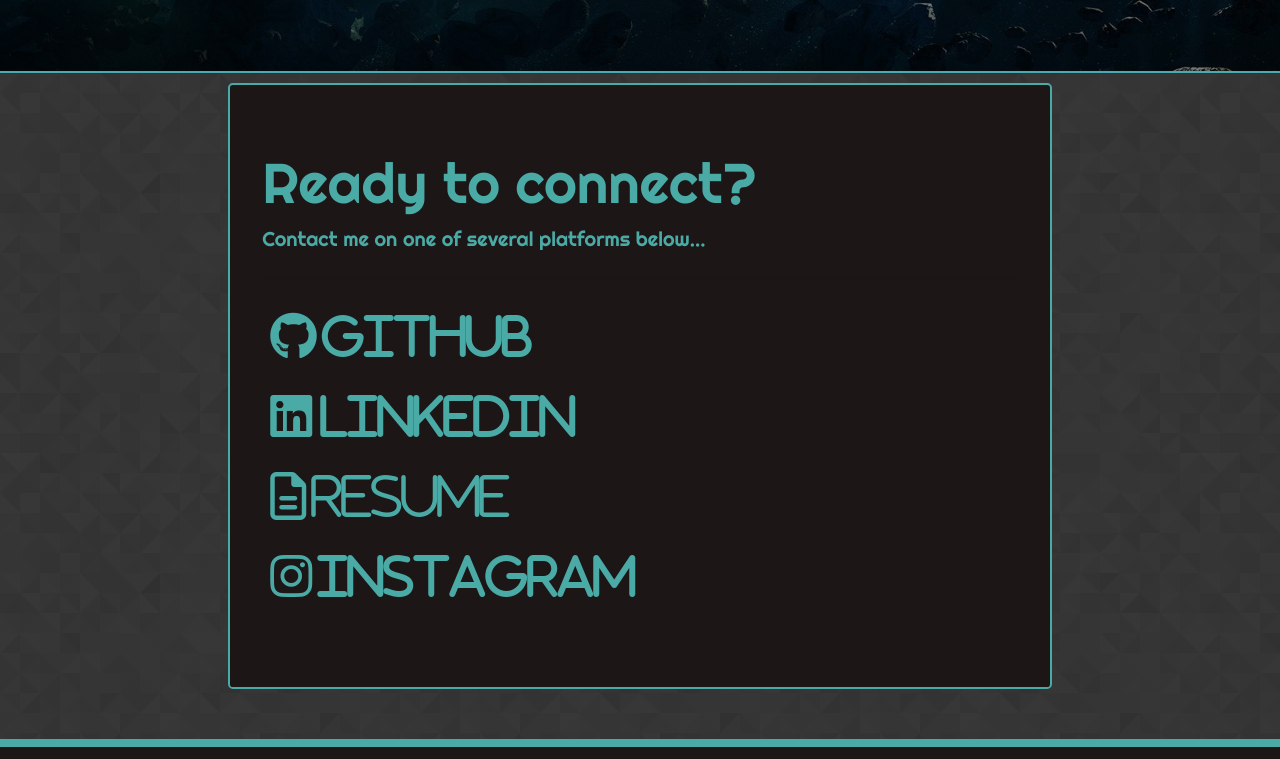
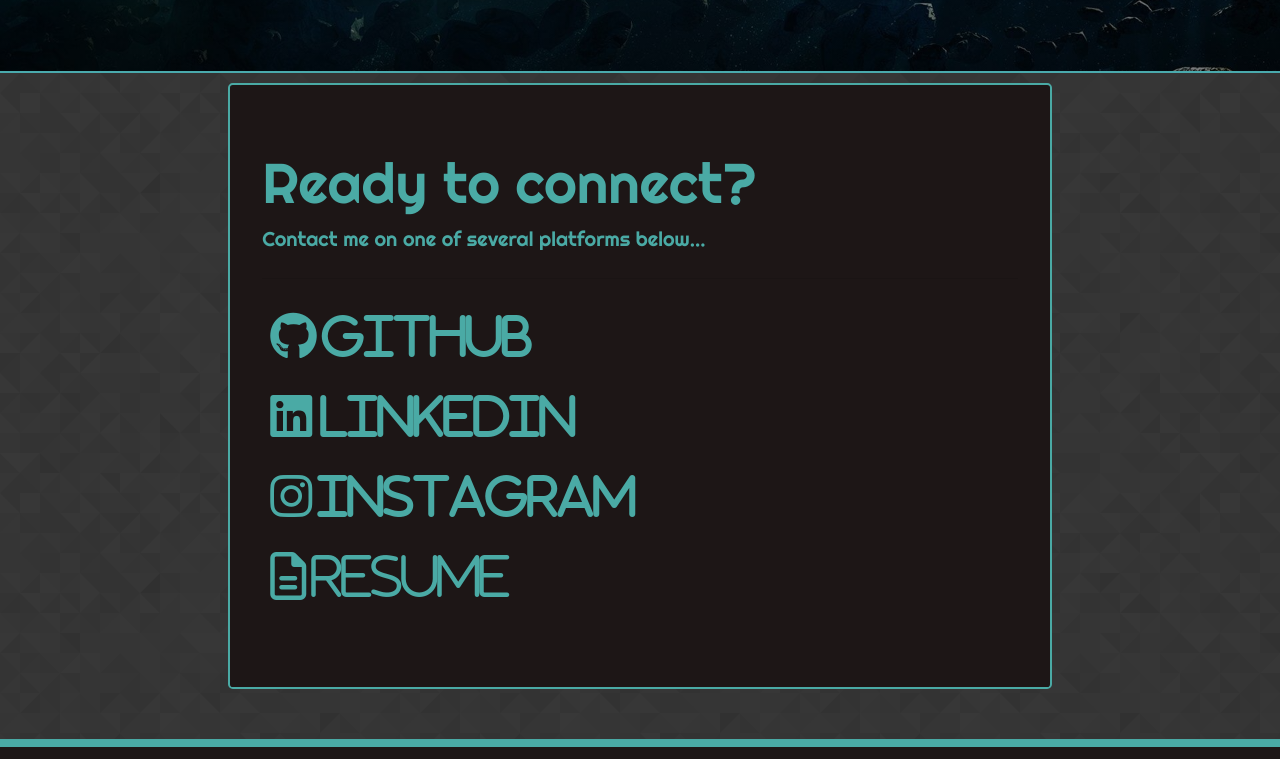
Before and after one commit to KantKontrol/React-Portfolio, a React (Create React App) app: page /contact in a window 1280 px wide. Shown: the part 427-1186 px from the top of the page. Built offline with nearby package versions, Linux system fonts and the light colour scheme.

Commit message:
moved resume to bottom of contact jumbo

```diff
--- a/src/components/ContactJumbo/index.js
+++ b/src/components/ContactJumbo/index.js
@@ -14,8 +14,8 @@
             <hr className="my-4" />
                     <ContactDisplay src="fab fa-github" href="https://github.com/KantKontrol" text="Github" dblock={true}/>
                     <ContactDisplay src="fab fa-linkedin" href="https://www.linkedin.com/in/nicholas-derissio" text="LinkedIn" dblock={true} />
+                    <ContactDisplay src="fab fa-instagram" href="https://www.instagram.com/nicholas.uber.dev/" text="Instagram" dblock={true} />
                     <ContactDisplay src="far fa-file-alt" href="/images/port/resume.pdf" text="Resume" dblock={true}/>
-                    <ContactDisplay src="fab fa-instagram" href="https://www.instagram.com/nicholas.uber.dev/" text="Instagram" dblock={true} />
         </div>
     );
 }
```
